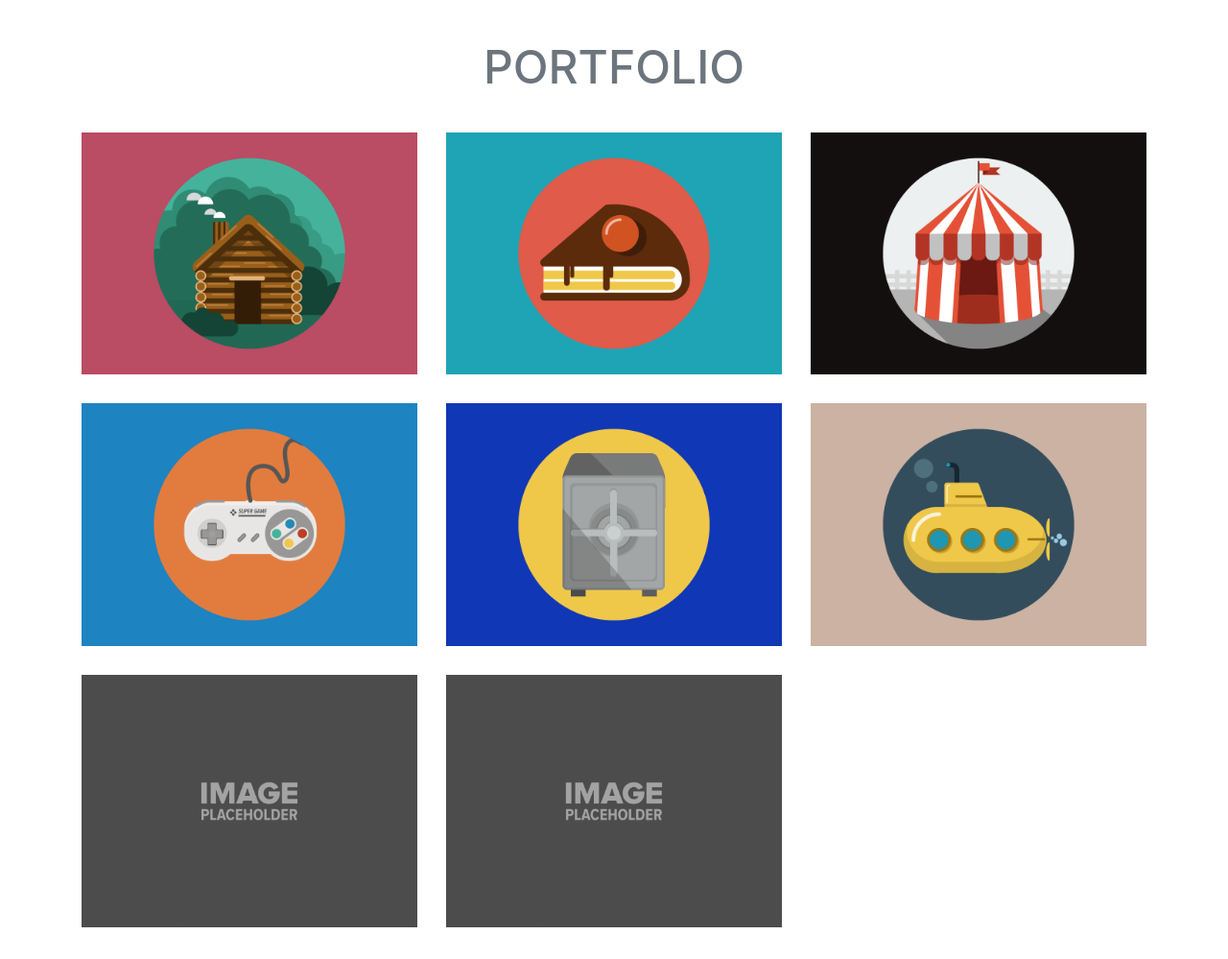
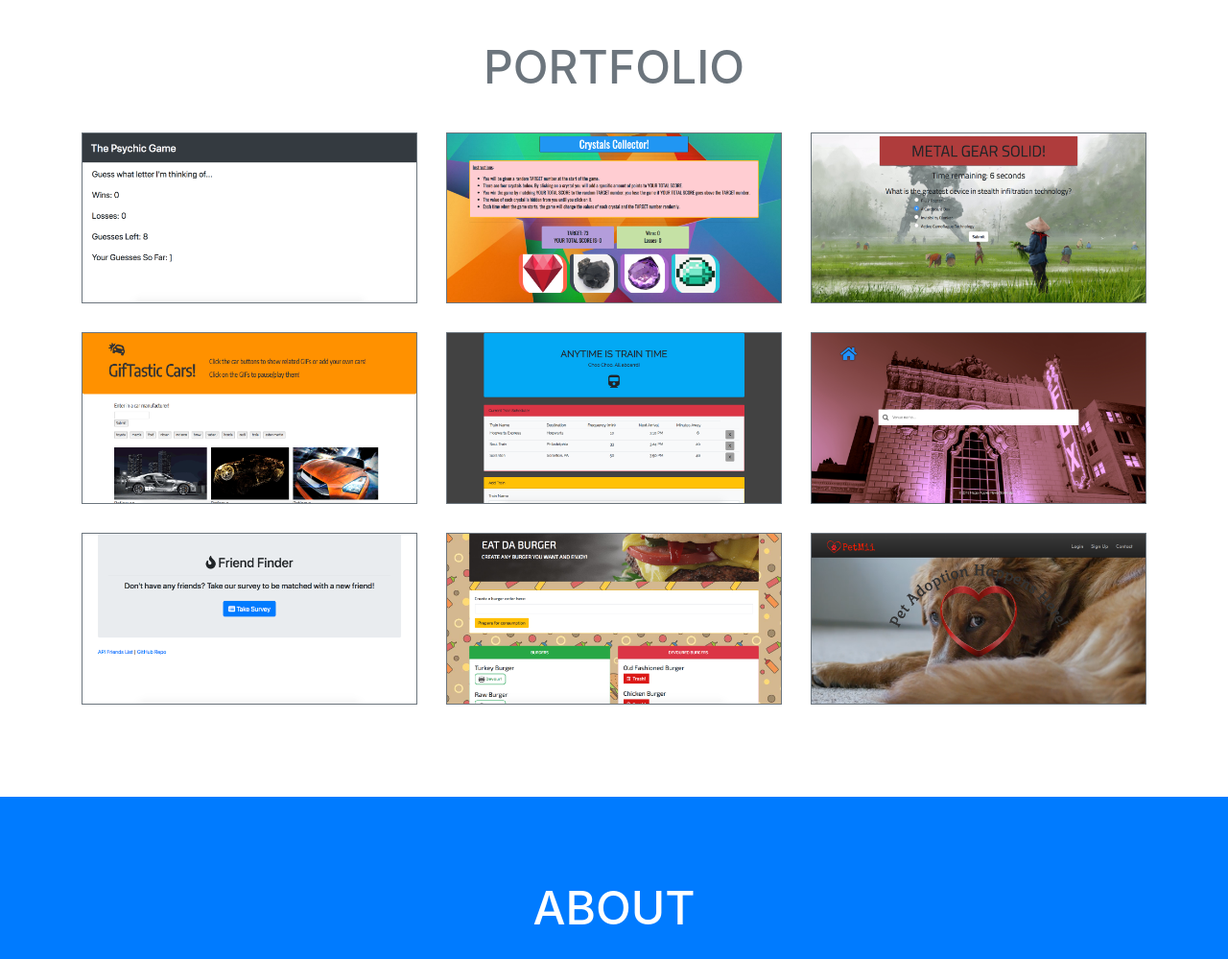
Before and after one commit to SneakyBread/Bootstrap-Portfolio, a website with bundled scripts: page index.html in a window 1280 px wide. Shown: the part 780-1779 px from the top of the page at 96% size. Built offline with nearby package versions, Linux system fonts and the light colour scheme; files whose address does not match are found by name.

Commit message:
Updated/added project links and images

```diff
--- a/index.html
+++ b/index.html
@@ -135,83 +135,93 @@
             <!-- <hr class="star-dark mb-5"> -->
             <div class="row">
               <div class="col-md-6 col-lg-4">
-                <a class="portfolio-item d-block mx-auto" href="https://nlserrano.github.io/Psychic-Game/" target="_blank">
+                <a class="portfolio-item d-block mx-auto border border-secondary" href="https://nlserrano.github.io/Psychic-Game/" target="_blank">
                   <div class="portfolio-item-caption d-flex position-absolute h-100 w-100">
                     <div class="portfolio-item-caption-content my-auto w-100 text-center text-white">
                       <i>PSYCHIC GAME</i>
                     </div>
                   </div>
-                  <img class="img-fluid" src="img/portfolio/cabin.png" alt="">
+                  <img class="img-fluid" src="img/portfolio/psychic_game.png" alt="Psychic Game">
                 </a>
               </div>
               <div class="col-md-6 col-lg-4">
-                <a class="portfolio-item d-block mx-auto" href="https://nlserrano.github.io/unit-4-game/" target="_blank">
+                <a class="portfolio-item d-block mx-auto border border-secondary" href="https://nlserrano.github.io/unit-4-game/" target="_blank">
                   <div class="portfolio-item-caption d-flex position-absolute h-100 w-100">
                     <div class="portfolio-item-caption-content my-auto w-100 text-center text-white">
                       <i>CRYSTALS COLLECTOR! GAME</i>
                     </div>
                   </div>
-                  <img class="img-fluid" src="img/portfolio/cake.png" alt="">
+                  <img class="img-fluid" src="img/portfolio/crystals_collector.png" alt="Crystals Collector">
                 </a>
               </div>
               <div class="col-md-6 col-lg-4">
-                <a class="portfolio-item d-block mx-auto" href="https://nlserrano.github.io/TriviaGame/" target="_blank">
+                <a class="portfolio-item d-block mx-auto border border-secondary" href="https://nlserrano.github.io/TriviaGame/" target="_blank">
                   <div class="portfolio-item-caption d-flex position-absolute h-100 w-100">
                     <div class="portfolio-item-caption-content my-auto w-100 text-center text-white">
                       <i>TRIVIA GAME</i>
                     </div>
                   </div>
-                  <img class="img-fluid" src="img/portfolio/circus.png" alt="">
+                  <img class="img-fluid" src="img/portfolio/trivia_game.png" alt="Trivia Game">
                 </a>
               </div>
               <div class="col-md-6 col-lg-4">
-                <a class="portfolio-item d-block mx-auto" href="https://nlserrano.github.io/GifTastic/" target="_blank">
+                <a class="portfolio-item d-block mx-auto border border-secondary" href="https://nlserrano.github.io/GifTastic/" target="_blank">
                   <div class="portfolio-item-caption d-flex position-absolute h-100 w-100">
                     <div class="portfolio-item-caption-content my-auto w-100 text-center text-white">
                       <i>GIFTASTIC!</i>
                     </div>
                   </div>
-                  <img class="img-fluid" src="img/portfolio/game.png" alt="">
+                  <img class="img-fluid" src="img/portfolio/gif_tastic.png" alt="GifTastic">
                 </a>
               </div>
               <div class="col-md-6 col-lg-4">
-                <a class="portfolio-item d-block mx-auto" href="https://nlserrano.github.io/Train-Scheduler_Firebase/" target="_blank">
+                <a class="portfolio-item d-block mx-auto border border-secondary" href="https://nlserrano.github.io/Train-Scheduler_Firebase/" target="_blank">
                   <div class="portfolio-item-caption d-flex position-absolute h-100 w-100">
                     <div class="portfolio-item-caption-content my-auto w-100 text-center text-white">
                       <i>TRAIN SCHEDULER</i>
                     </div>
                   </div>
-                  <img class="img-fluid" src="img/portfolio/safe.png" alt="">
+                  <img class="img-fluid" src="img/portfolio/train_scheduler.png" alt="Train Scheduler">
                 </a>
               </div>
               <div class="col-md-6 col-lg-4">
-                <a class="portfolio-item d-block mx-auto" href="https://meenalal.github.io/band/" target="_blank">
+                <a class="portfolio-item d-block mx-auto border border-secondary" href="https://meenalal.github.io/band/" target="_blank">
                   <div class="portfolio-item-caption d-flex position-absolute h-100 w-100">
                     <div class="portfolio-item-caption-content my-auto w-100 text-center text-white">
                       <i>ENTERTAIN ME! PROJECT</i>
                     </div>
                   </div>
-                  <img class="img-fluid" src="img/portfolio/submarine.png" alt="">
+                  <img class="img-fluid" src="img/portfolio/entertain_me.png" alt="Entertain Me">
                 </a>
               </div>
               <div class="col-md-6 col-lg-4">
-                <a class="portfolio-item d-block mx-auto" href="https://pure-eyrie-83037.herokuapp.com/" target="_blank">
+                <a class="portfolio-item d-block mx-auto border border-secondary" href="https://pure-eyrie-83037.herokuapp.com/" target="_blank">
                   <div class="portfolio-item-caption d-flex position-absolute h-100 w-100">
                     <div class="portfolio-item-caption-content my-auto w-100 text-center text-white">
                       <i>Friend Finder</i>
                     </div>
                   </div>
-                  <img class="img-fluid" src="img/portfolio/placeholder.png" alt="">
+                  <img class="img-fluid" src="img/portfolio/friend_finder.png" alt="Friend Finder">
                 </a>
               </div>
               <div class="col-md-6 col-lg-4">
-                <a class="portfolio-item d-block mx-auto" href="https://shielded-crag-80682.herokuapp.com/" target="_blank">
+                <a class="portfolio-item d-block mx-auto border border-secondary" href="https://shielded-crag-80682.herokuapp.com/" target="_blank">
                   <div class="portfolio-item-caption d-flex position-absolute h-100 w-100">
                     <div class="portfolio-item-caption-content my-auto w-100 text-center text-white">
                       <i>Eat Da Burger</i>
                     </div>
                   </div>
-                  <img class="img-fluid" src="img/portfolio/placeholder.png" alt="">
+                  <img class="img-fluid" src="img/portfolio/eat_da_burger.png" alt="Eat Da Burger">
+                </a>
+              </div>
+              <div class="col-md-6 col-lg-4">
+                <a class="portfolio-item d-block mx-auto border border-secondary" href="http://petmii.herokuapp.com/" target="_blank">
+                  <div class="portfolio-item-caption d-flex position-absolute h-100 w-100">
+                    <div class="portfolio-item-caption-content my-auto w-100 text-center text-white">
+                      <i>PetMii Project</i>
+                    </div>
+                  </div>
+                  <img class="img-fluid" src="img/portfolio/PetMii.png" alt="PetMii">
                 </a>
               </div>
             </div>
```
Also changed, not shown: img/portfolio/PetMii.png (added), img/portfolio/crystals_collector.png (added), img/portfolio/eat_da_burger.png (added), img/portfolio/entertain_me.png (added), img/portfolio/friend_finder.png (added), img/portfolio/gif_tastic.png (added), img/portfolio/psychic_game.png (added), img/portfolio/starter imgs/cabin.png (renamed from img/portfolio/cabin.png), img/portfolio/starter imgs/cake.png (renamed from img/portfolio/cake.png), img/portfolio/starter imgs/circus.png (renamed from img/portfolio/circus.png), img/portfolio/starter imgs/game.png (renamed from img/portfolio/game.png), img/portfolio/starter imgs/placeholder.png (renamed from img/portfolio/placeholder.png), img/portfolio/starter imgs/safe.png (renamed from img/portfolio/safe.png), img/portfolio/starter imgs/submarine.png (renamed from img/portfolio/submarine.png), 2 more files, 3 other files.
